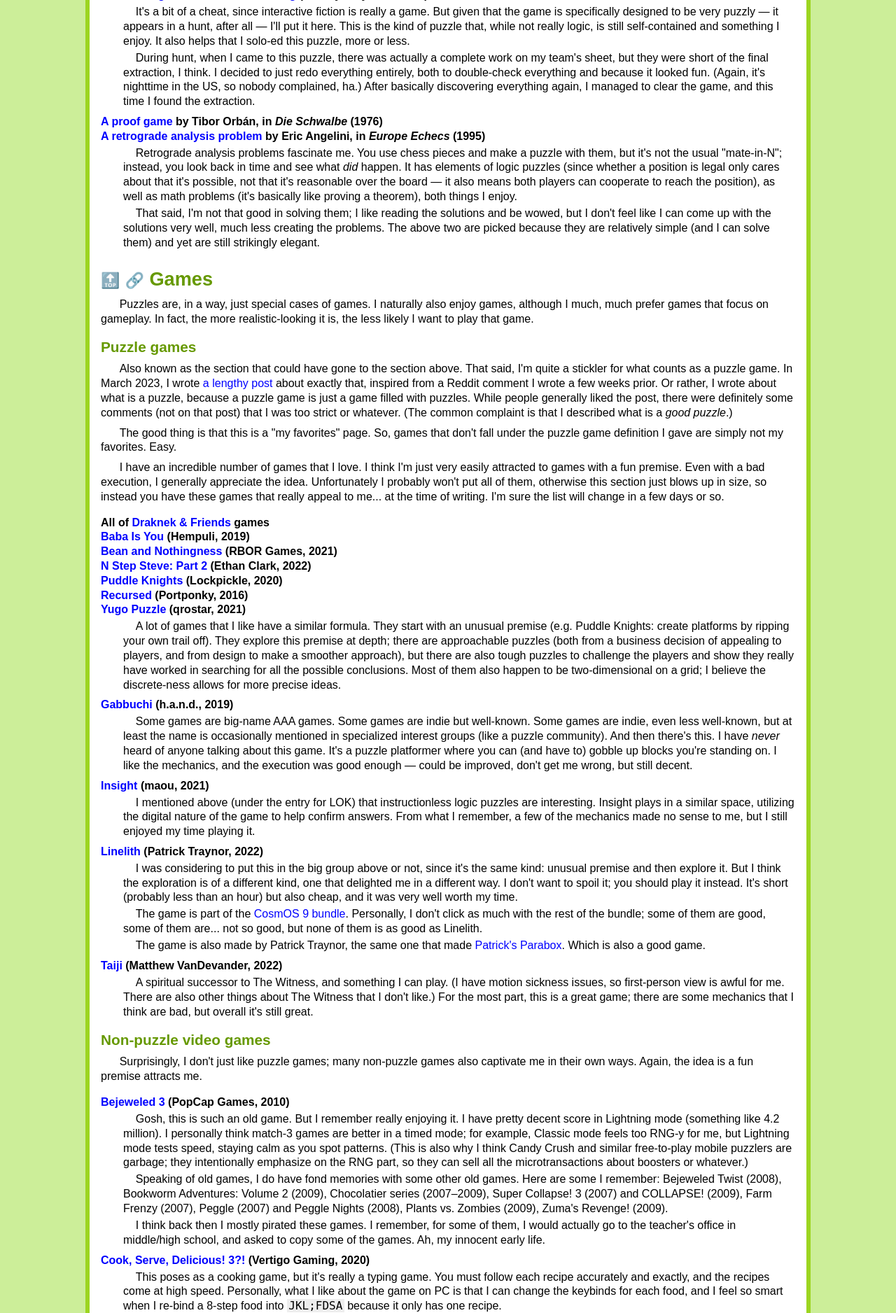
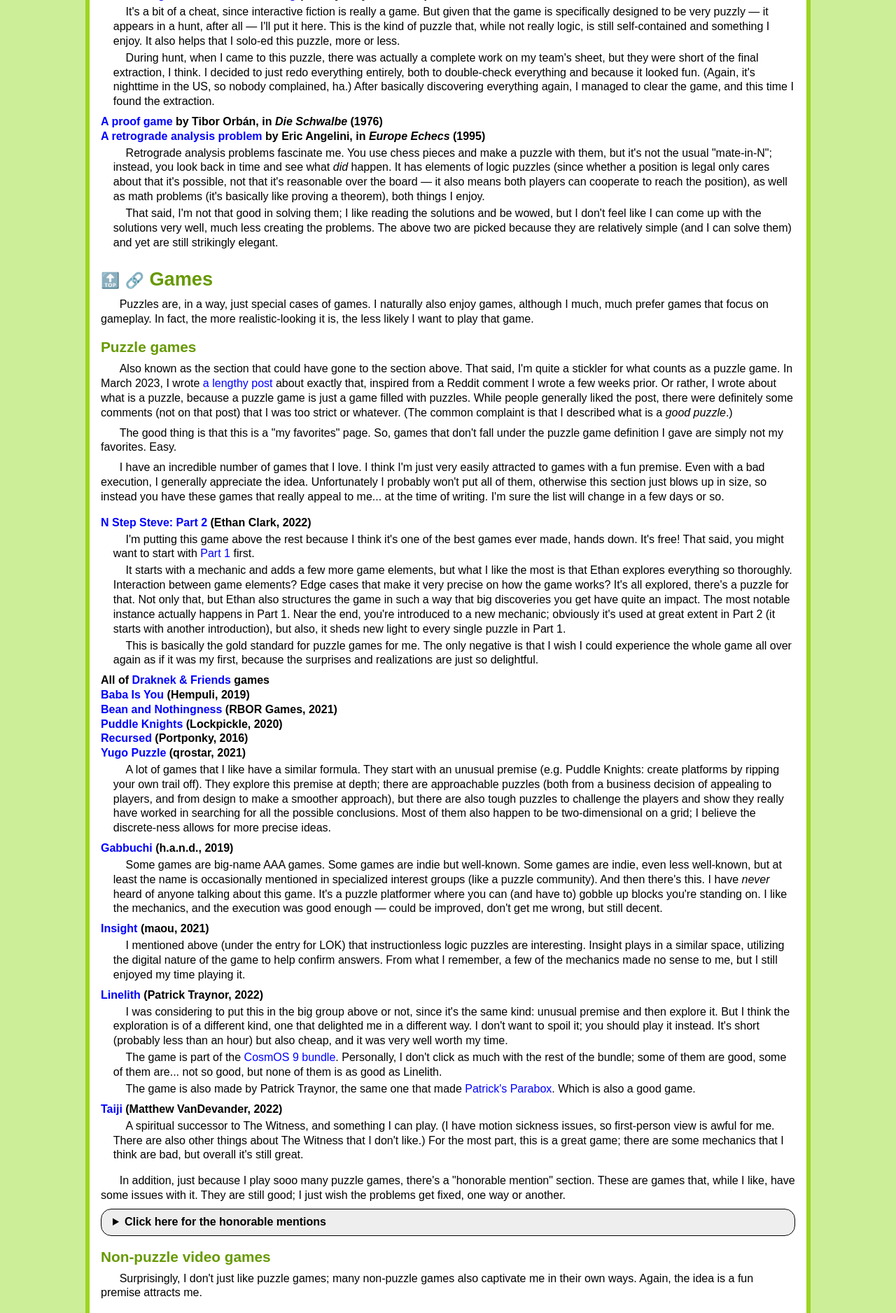
Before and after one commit to chaoticiak/chaoticiak.github.io, a PHP site: page /faves.html in a window 1280 px wide. Shown: the part 1125-3001 px from the top of the page at 70% size. Run offline with PHP 8.4, Linux system fonts and the light colour scheme.

Commit message:
slight change to menu, also faves update

```diff
--- a/faves.html
+++ b/faves.html
@@ -9,7 +9,7 @@
 
 <body>
 <h1 id="title">My favorites</h1>
-<nav id="menu"><a href="index.html">Main</a> &bull; <a href="works.html">Works</a> &bull; <a href="logicpuzzles.html">Logic Puzzles</a> &bull; <a href="faves.html">Faves</a></nav>
+<nav id="menu"><a href="index.html">Main</a> &bull; <a href="works.html">Works</a> &bull; <a href="logicpuzzles.html">Logic</a> &bull; <a href="faves.html">Faves</a></nav>
 
 <div id="lastupdated">
 <p>Last updated 12 May 2023: Created the page.</p>
@@ -67,10 +67,13 @@
         <p>I have an incredible number of games that I love. I think I'm just very easily attracted to games with a fun premise. Even with a bad execution, I generally appreciate the idea. Unfortunately I probably won't put all of them, otherwise this section just blows up in size, so instead you have these games that really appeal to me... at the time of writing. I'm sure the list will change in a few days or so.</p>
 
         <dl>
+            <dt><a href="https://epicpikaguy.itch.io/n-step-steve-part-2">N Step Steve: Part 2</a> (Ethan Clark, 2022)</dt>
+                <dd>I'm putting this game above the rest because I think it's one of the best games ever made, hands down. It's free! That said, you might want to start with <a href="https://epicpikaguy.itch.io/n-step-steve-part-1">Part 1</a> first.</dd>
+                <dd>It starts with a mechanic and adds a few more game elements, but what I like the most is that Ethan explores everything so thoroughly. Interaction between game elements? Edge cases that make it very precise on how the game works? It's all explored, there's a puzzle for that. Not only that, but Ethan also structures the game in such a way that big discoveries you get have quite an impact. The most notable instance actually happens in Part 1. Near the end, you're introduced to a new mechanic; obviously it's used at great extent in Part 2 (it starts with another introduction), but also, it sheds new light to every single puzzle in Part 1.</dd>
+                <dd>This is basically the gold standard for puzzle games for me. The only negative is that I wish I could experience the whole game all over again as if it was my first, because the surprises and realizations are just so delightful.</dd>
             <dt>All of <a href="https://www.draknek.org">Draknek & Friends</a> games</dt>
             <dt><a href="https://www.hempuli.com/baba/">Baba Is You</a> (Hempuli, 2019)</dt>
             <dt><a href="http://beanandnothingness.com">Bean and Nothingness</a> (RBOR Games, 2021)</dt>
-            <dt><a href="https://epicpikaguy.itch.io/n-step-steve-part-2">N Step Steve: Part 2</a> (Ethan Clark, 2022)</dt>
             <dt><a href="https://www.lockpickle.com/puddleknights.html">Puddle Knights</a> (Lockpickle, 2020)</dt>
             <dt><a href="https://store.steampowered.com/app/497780/Recursed/">Recursed</a> (Portponky, 2016)</dt>
             <dt><a href="https://store.steampowered.com/app/1693260/Yugo_Puzzle/">Yugo Puzzle</a> (qrostar, 2021)</dt>
@@ -86,6 +89,26 @@
             <dt><a href="https://taiji-game.com">Taiji</a> (Matthew VanDevander, 2022)</dt>
                 <dd>A spiritual successor to The Witness, and something I can play. (I have motion sickness issues, so first-person view is awful for me. There are also other things about The Witness that I don't like.) For the most part, this is a great game; there are some mechanics that I think are bad, but overall it's still great.</dd>
         </dl>
+
+        <p>In addition, just because I play sooo many puzzle games, there's a "honorable mention" section. These are games that, while I like, have some issues with it. They are still good; I just wish the problems get fixed, one way or another.</p>
+
+        <details>
+            <summary>Click here for the honorable mentions</summary>
+            <dl>
+                <dt><a href="https://lawatson.itch.io/i-wanna-lockpick">I Wanna Lockpick</a> (LAWatson, 2021)</dt>
+                    <dd>Note that the published game is currently only "Part 1"; it's a complete game, but the dev has more ideas that follow what's introduced so far.</dd>
+                    <dd>The mechcanics are phenomenal. Just keys and locks. Except you start seeing keys that can open all locks. Or negative keys. Or locks with bizarre behaviors. (Although, perhaps the mechanics might get <em>too</em> much at times; the latter mechanics are so weird that it feels impossibly hard to wrap my head around them.)</dd>
+                    <dd>The main problem is the execution. Some of the levels are just... bad. One common thing you see is that you have multiple corridors, each with locks locking keys and more locks behind them, and you have to figure out the order to open the corridors. At the beginning, this seems fascinating, but with this type of levels constantly appearing (just with new mechanics), it starts getting numbing. Logicking out the solution usually involves identifying numerous steps and the order they have to happen. (Now I think of it, this is not too different from proof games in chess. I also like the idea, but lengthy proof games tend to be numbing too.)</dd>
+                    <dd>Not all the levels are like this, of course. The others are also hit and miss; I generally appreciate the ideas behind those levels, but some of them feel like just bifurcation, or at the very least identifying that key step in a level that looks like mess. I feel like many levels cram too many ideas in one.</dd>
+                    <dd>Despite all that, I think the game is still good, and I really appreciate how devilish the mechanics can be. I just hope the level design is improved for Part 2.</dd>
+                <dt><a href="https://store.steampowered.com/app/1141290/Tactical_Nexus/">Tactical Nexus</a> (Team Nexus, 2019)</dt>
+                    <dd>It's an RPG, but it's really secretly a resource management game. And a route optimization game. A massive route optimization game, while at it. Combat is simple: you deal damage equal to your ATK minus their DEF, and they do the same to you, repeat until someone dies. The trick is that the "towers" (levels) have a whole lot of enemies interspersed with potions that can give you extra HP/ATK/DEF, and you won't be able to just kill every enemy on sight; you have to plan your route carefully, very often skipping enemies to come back to them later. To make things worse, there are keys and doors you have to unlock; you can either fight your way through a series of enemies, or you use some keys to unlock doors, but using the keys here might mean you don't have enough for later...</dd>
+                    <dd>I love the concept. I believe the idea comes from a 1996 game called Tower of the Sorcerer, and it's nice to see interesting ideas getting a rehash. Not only that, they have a form of meta-progression. Whenever you manage to reach a certain score in a tower (your score improves along with your stats), you get medals; these can be used in a shop per tower that gives you extra stats. This little change in stats may change your game plan completely; you might be able to defeat powerful enemies earlier, giving you access to more stat boosts and saving some key usage, allowing you to explore a completely different path.</dd>
+                    <dd>I think the biggest hurdle is the pricing of the game. They plan to sell the game in chapters, each chapter costing like $50&ndash;$125. The reason they give is because of the meta-progression: every additional tower not only gives you content for that tower, but also gives you medals to improve your previous towers. For this same reason, they are actually <em>increasing</em> the price of all chapters with additional chapters released. The base game started at 85% off its $60 price (so it was released at $9); currently the base game is $20. The complete bundle would cost something like $1,200. I think they can do whatever they want, but I'm pretty certain this is not helping their case in selling the game.</dd>
+                    <dd>Additionally, the game is very difficult, and often might not be rewarding, quite literally. The towers are huge, and it's normal to take multiple hours to complete just one run. One run! Through one tower! You have a different plan? That'll likely be a new run from the ground up, yet more hours. I think they are using this as a selling point, you'll "need 10,000 hours to beat the game". In addition, the <em>only</em> thing carried out of a tower is your medals. If you fail to reach the next score threshold? All your work is for nothing. I guess you learn things like chokepoints of a level and so on, but it definitely feels discouraging to see all your work go down the drain.</dd>
+                    <dd>Once again, I love the concept, I love the meta-progression. I just wish the level design (and the pricing) was better. I'd love a game using similar mechanics that have smaller or more polished towers. And oh, with much better graphics; some of the color schemes are absurd, and some sprites actually hide other objects. But that's less important.</dd>
+            </dl>
+        </details>
     </section>
 
 
--- a/index.html
+++ b/index.html
@@ -9,7 +9,7 @@
 
 <body>
 <h1 id="title">chaoticiak.github.io</h1>
-<nav id="menu"><a href="index.html">Main</a> &bull; <a href="works.html">Works</a> &bull; <a href="logicpuzzles.html">Logic Puzzles</a> &bull; <a href="faves.html">Faves</a></nav>
+<nav id="menu"><a href="index.html">Main</a> &bull; <a href="works.html">Works</a> &bull; <a href="logicpuzzles.html">Logic</a> &bull; <a href="faves.html">Faves</a></nav>
 
 <div id="lastupdated">
 <p>Last updated 12 May 2023: This main page doesn't have much new stuff, but a lot of other pages have been updated!</p>
--- a/nsfw.html
+++ b/nsfw.html
@@ -13,7 +13,7 @@
 
 <body>
 <h1 id="title">Not Safe For Work</h1>
-<nav id="menu"><a href="index.html">Main</a> &bull; <a href="works.html">Works</a> &bull; <a href="logicpuzzles.html">Logic Puzzles</a> &bull; <a href="faves.html">Faves</a></nav>
+<nav id="menu"><a href="index.html">Main</a> &bull; <a href="works.html">Works</a> &bull; <a href="logicpuzzles.html">Logic</a> &bull; <a href="faves.html">Faves</a></nav>
 
 <div id="lastupdated">
 <p>Last updated 12 May 2023: Created the page.</p>
--- a/style.css
+++ b/style.css
@@ -97,6 +97,23 @@
     padding-right: 0.15em;
 }
 
+details {
+    border: 1px solid black;
+    border-radius: 15px;
+    background-color: #eee;
+    padding-left: 1rem;
+    padding-right: 0.5rem;
+}
+
+details > summary {
+    margin: 0;
+    padding-top: 0.5rem;
+    padding-bottom: 0.5rem;
+
+    font-weight: bold;
+    cursor: pointer;
+}
+
 dt {
     font-weight: bold;
     margin-top: 0.5em;
@@ -107,7 +124,7 @@
 }
 
 dd {
-    margin-inline-start: 2rem;
+    margin-inline-start: 2ch;
     margin-top: 0.2em;
     text-indent: 2ch;
 }
--- a/works.html
+++ b/works.html
@@ -9,7 +9,7 @@
 
 <body>
 <h1 id="title">My works</h1>
-<nav id="menu"><a href="index.html">Main</a> &bull; <a href="works.html">Works</a> &bull; <a href="logicpuzzles.html">Logic Puzzles</a> &bull; <a href="faves.html">Faves</a></nav>
+<nav id="menu"><a href="index.html">Main</a> &bull; <a href="works.html">Works</a> &bull; <a href="logicpuzzles.html">Logic</a> &bull; <a href="faves.html">Faves</a></nav>
 
 <div id="lastupdated">
 <p>Last updated 12 May 2023: Fresh new look! Also folded the old Articles page here.</p>
```
Also changed, not shown: logicpuzzles.html (+6 -21 lines), test.html (added, +33 -0 lines).
